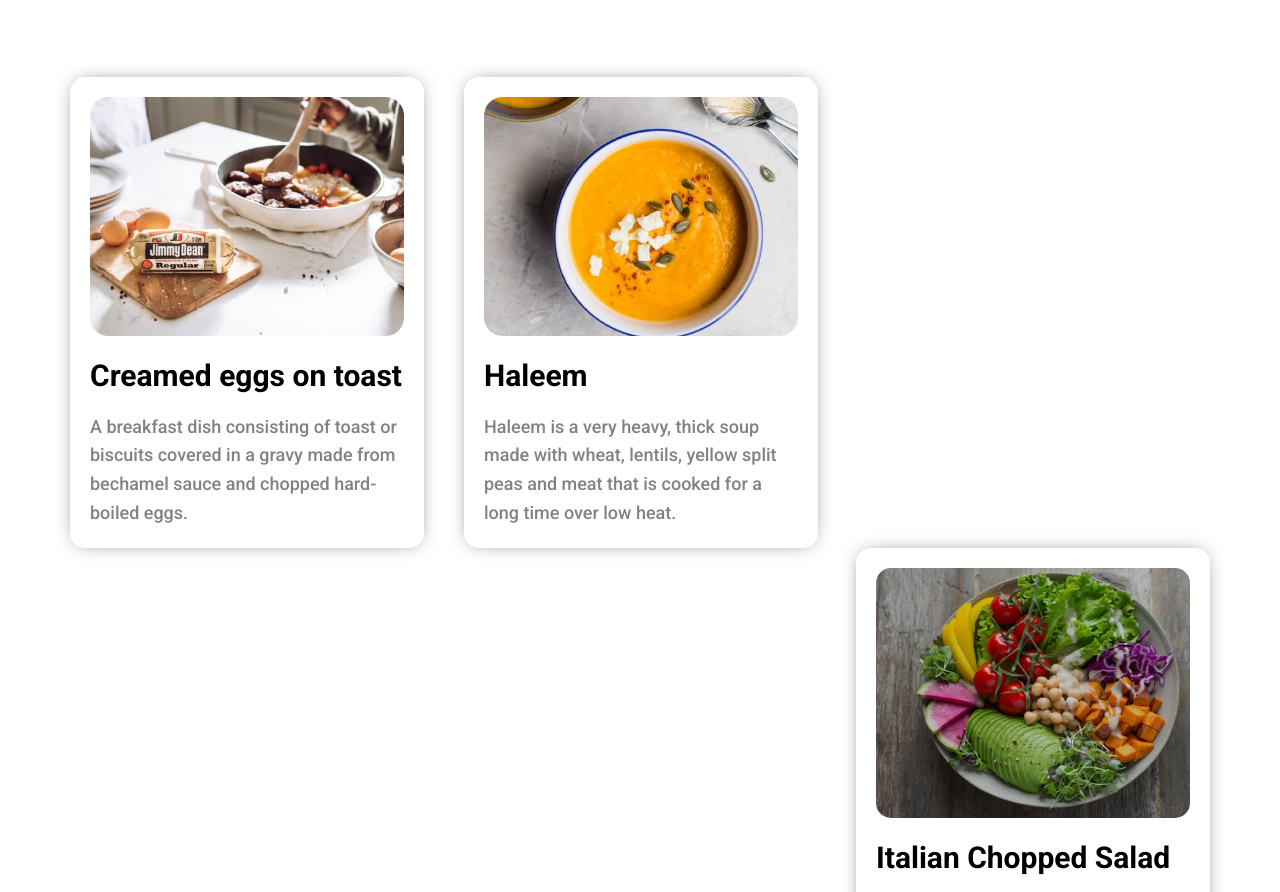
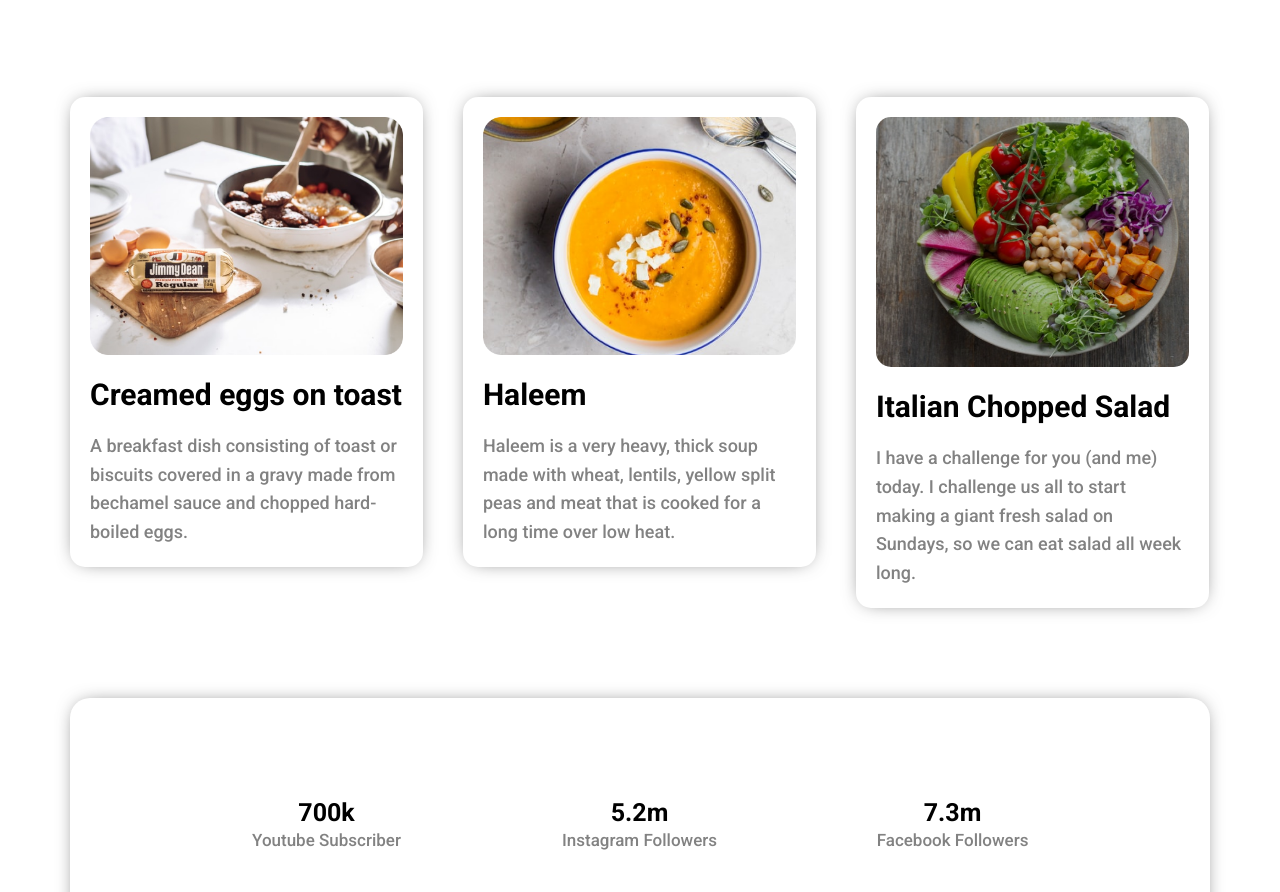
Before and after one commit to riaz-nur/Food-Hub, a plain HTML site: page index.html in a window 1280 px wide. Shown: the part 1769-2661 px from the top of the page. Drawn offline with Linux system fonts and the light colour scheme.

Commit message:
Fixed width of float property

```diff
--- a/css/style.css
+++ b/css/style.css
@@ -143,26 +143,19 @@ p {
 
 #cards {
   padding: 0 5rem;
+  width: 100%;
+}
+
+.card-layout {
+  width: 33.3%;
+  padding: 20px;
+  float: left;
 }
 
 .card {
-  width: 30%;
   box-shadow: 0px 0px 20px -8px rgba(0, 0, 0, 0.75);
   padding: 20px;
   border-radius: 15px;
-  margin: 0 2rem;
-}
-
-.card1 {
-  float: left;
-}
-
-.card2 {
-  float: left;
-}
-
-.card3 {
-  float: right;
 }
 
 .card h3 {
@@ -191,22 +184,10 @@ p {
   height: 250px;
 }
 
-.stat1 {
+.stat-individual {
+  width: 33.3%;
+  text-align: center;
   float: left;
-}
-
-.stat2 {
-  float: left;
-}
-
-.stat3 {
-  float: right;
-}
-
-.stat-individual {
-  width: 30%;
-  margin: 1rem;
-  text-align: center;
 }
 
 .stat-individual h1 {
```
